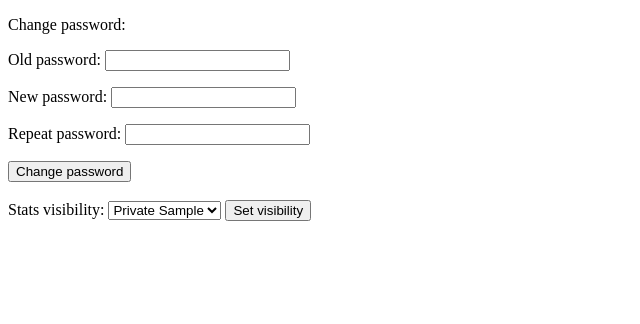
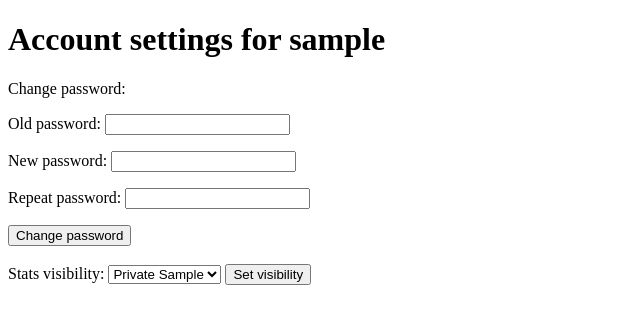
Before and after one commit to Cloudperry/ultimate-tic-tac-toe, a Flask app: template templates/account.html in a window 1280 px wide. Shown: the top 324 px of the page, without its empty margins (0-640 px from the left). Run offline with Flask 2, Linux system fonts and the light colour scheme; the template is opened without the code that fills it: most values are stand-ins (such as "Sample title", 1, 10 or a date in 2020).

Commit message:
Add current logged in username to account settings (last commit message was supposed to say outdated comment)

```diff
--- a/app.py
+++ b/app.py
@@ -45,7 +45,7 @@ def register():
 def account():
     if users.is_logged_in():
         if request.method == "GET":
-            return render_template("account.html", stats_vis=users.stats_vis())
+            return render_template("account.html", username=users.username(), stats_vis=users.stats_vis())
         if request.method == "POST":
             #TODO: render_template SHOULD NOT BE CALLED IN POST because then refreshing after form submit will try to resubmit it
             if request.form["option_name"] == "password_change":
@@ -53,14 +53,14 @@ def account():
                 password = request.form["password"]
                 password_rep = request.form["password_rep"]
                 if password_rep != password:
-                    return render_template("account.html", pws_not_matching=True, stats_vis=users.stats_vis())
+                    return render_template("account.html", username=users.username(), stats_vis=users.stats_vis(), pws_not_matching=True)
                 elif users.update_password(old_password, password):
-                    return render_template("account.html", pw_update_success=True, stats_vis=users.stats_vis())
+                    return render_template("account.html", username=users.username(), stats_vis=users.stats_vis(), pw_update_success=True)
                 else:
-                    return render_template("account.html", incorrect_pw=True, stats_vis=users.stats_vis())
+                    return render_template("account.html", username=users.username(), stats_vis=users.stats_vis(), incorrect_pw=True)
             elif request.form["option_name"] == "set_stats_vis":
                 if users.set_stats_vis(request.form["stats_vis"]):
-                    return render_template("account.html", stats_vis=users.stats_vis())
+                    return render_template("account.html", username=users.username(), stats_vis=users.stats_vis())
     else:
         return "Can't access user account settings while not logged in. This page will have a button to go back to the front page when I make it."
 
--- a/templates/account.html
+++ b/templates/account.html
@@ -1,4 +1,8 @@
 <!DOCTYPE html>
+<h1>
+	Account settings for {{username}}
+</h1>
+
 {% if pws_not_matching %}
 The given passwords don't match.
 {% elif incorrect_pw %}
```
